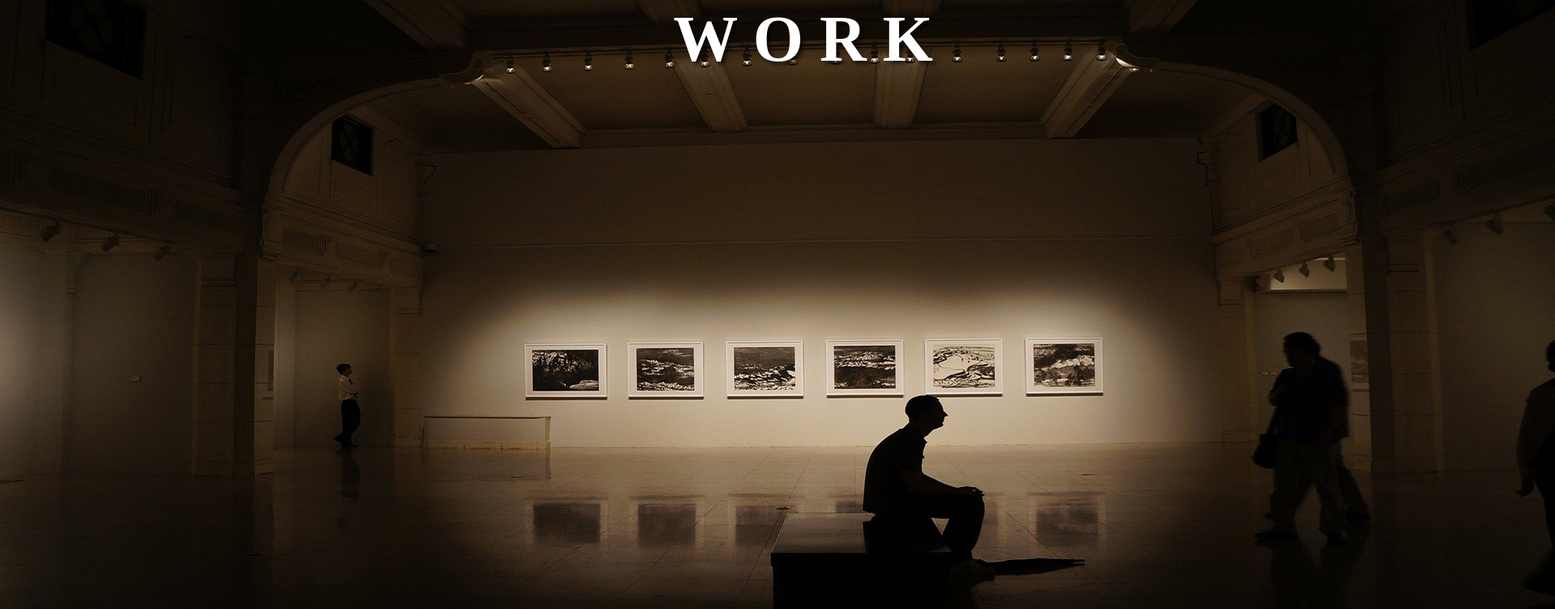
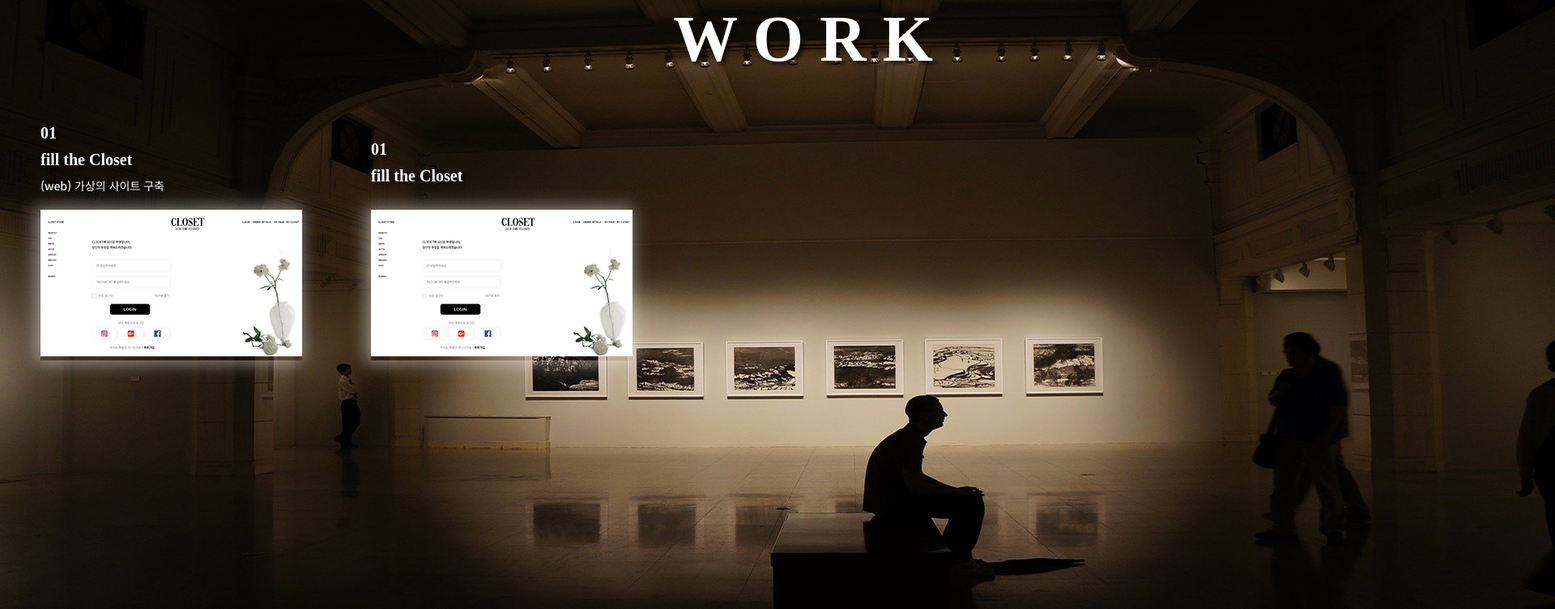
Before and after one commit to Wonyes/Port, a plain HTML site: page pttest.html in a window 1280 px wide. Shown: the part 1973-2725 px from the top of the page at 81% size, 1920 px wide, since content can reach past the window. Drawn offline with Linux system fonts and the light colour scheme.

Commit message:
12-29 update

```diff
--- a/css/ptbak.css
+++ b/css/ptbak.css
@@ -242,6 +242,15 @@ li {
 .wrap .work {
   position: relative;
 }
+.wrap .work .img-box {
+  position: absolute;
+  top: 0;
+  z-index: -1;
+}
+.work .text-area {
+  height: 250px;
+  width: 100%;
+}
 .work .text-area .main-tit {
   z-index: 1;
   position: absolute;
@@ -251,6 +260,56 @@ li {
 }
 .work .text-area .main-tit h1 {
   font-size: 80px;
+}
+.work .pf-imgarea {
+  width: 100%;
+  margin-left: 50px;
+}
+.work .txt-area {
+  margin-bottom: 20px;
+}
+.work .pf-list {
+  display: inline-block;
+  margin-right: 80px;
+}
+.work .pf-list .img-area {
+  display: inline-block;
+  box-shadow: -3px 0px 20px 3px rgba(255, 255, 255, 0.5);
+}
+.work .pf-list .txt-area {
+  justify-content: left;
+  display: flex;
+  flex-direction: column;
+}
+.work .pf-list .txt-area .wk-text1 {
+  margin-bottom: 10px;
+}
+.work .pf-list .txt-area .wk-text2 {
+  margin-bottom: 10px;
+}
+.work .pf-list .txt-area .wk-text3 {
+  font-size: 14px;
+  font-family: "Noto Sans KR";
+  font-weight: 500;
+}
+.pf-list img {
+  -webkit-transform: scale(1);
+  -moz-transform: scale(1);
+  -ms-transform: scale(1);
+  -o-transform: scale(1);
+  transform: scale(1);
+  -webkit-transition: 0.3s;
+  -moz-transition: 0.3s;
+  -ms-transition: 0.3s;
+  -o-transition: 0.3s;
+  transition: 0.3s;
+}
+.pf-list:hover img {
+  -webkit-transform: scale(1.2);
+  -moz-transform: scale(1.2);
+  -ms-transform: scale(1.2);
+  -o-transform: scale(1.2);
+  transform: scale(1.2);
 }
 /* 사이드메뉴  */
 /* .scroll-wrap .scroll {
--- a/pttest.html
+++ b/pttest.html
@@ -5,6 +5,7 @@
     <meta http-equiv="X-UA-Compatible" content="IE=edge" />
     <meta name="viewport" content="width=device-width, initial-scale=1.0" />
 
+    <link href="https://fonts.googleapis.com/css2?family=Noto+Sans+KR:wght@100;300;400;500;700;900&display=swap" rel="stylesheet" />
     <!-- 스타일 -->
     <link rel="stylesheet" href="./css/fonts.css" />
     <link rel="stylesheet" href="./css/reset.css" />
@@ -72,14 +73,36 @@
           </div>
         </div>
         <div id="work" class="work container" data-aos="fade-down">
-          <div class="img-box">
-            <h1 class="main-img"><img src="./image/work.jpg" alt="about-img" /></h1>
-          </div>
           <div class="text-area">
             <div class="main-tit">
               <h1>W O R K</h1>
             </div>
-            <div class="sub-tit"></div>
+          </div>
+          <div class="pf-imgarea">
+            <div>
+              <ul class="pf-list">
+                <div class="txt-area">
+                  <span class="wk-text1">01</span>
+                  <span class="wk-text2">fill the Closet</span>
+                  <span class="wk-text3">(web) 가상의 사이트 구축</span>
+                </div>
+                <li class="img-area">
+                  <a href="#"><img src="./image/work-closet.jpg" alt="work-closet" /></a>
+                </li>
+              </ul>
+              <ul class="pf-list">
+                <div class="txt-area">
+                  <span class="wk-text1">01</span>
+                  <span class="wk-text2">fill the Closet</span>
+                </div>
+                <li class="img-area">
+                  <a href="#"><img src="./image/work-closet.jpg" alt="work-closet" /></a>
+                </li>
+              </ul>
+            </div>
+          </div>
+          <div class="img-box">
+            <h1 class="main-img"><img src="./image/work.jpg" alt="about-img" /></h1>
           </div>
         </div>
       </div>
```
Also changed, not shown: image/work-closet.jpg (added).
